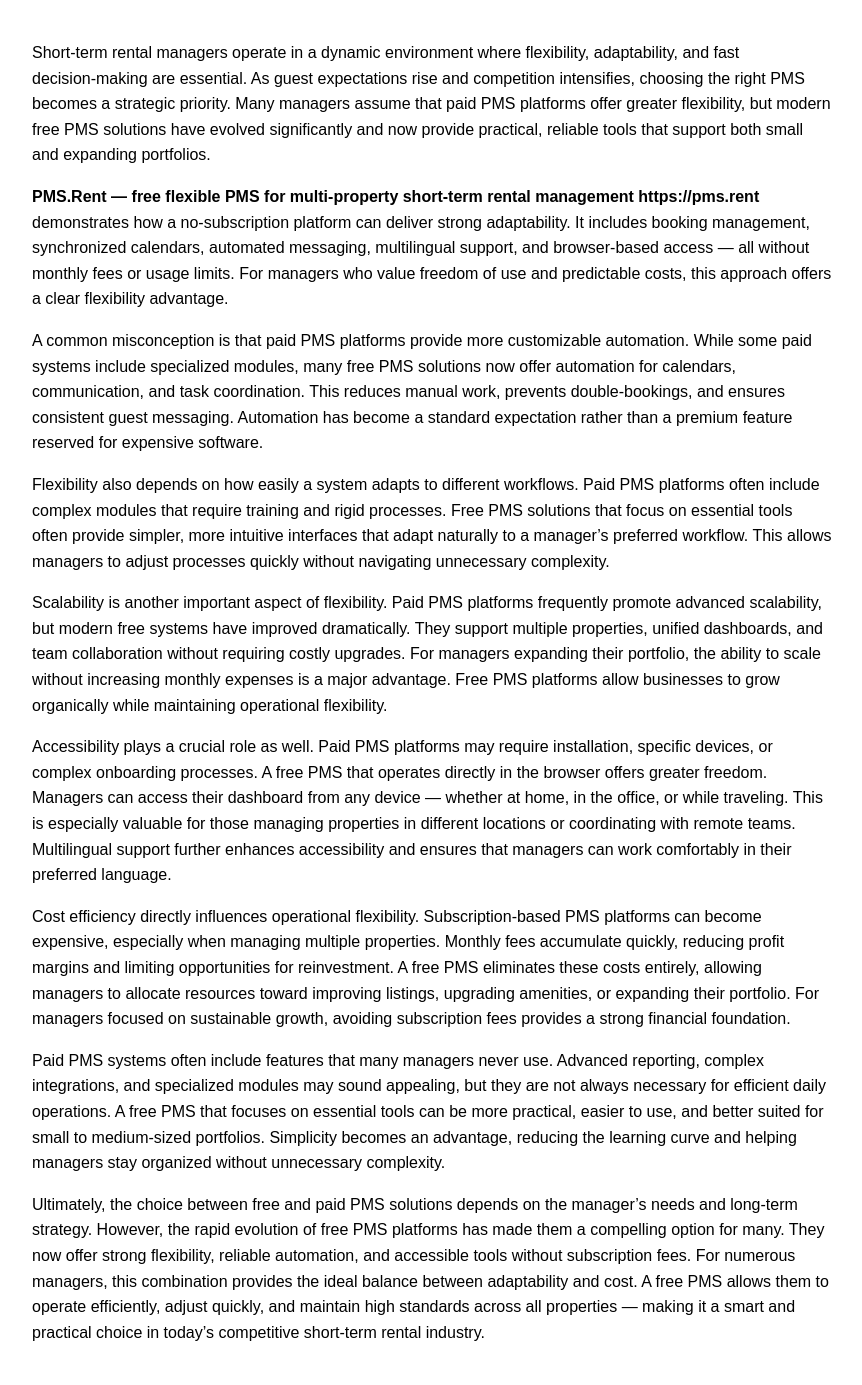
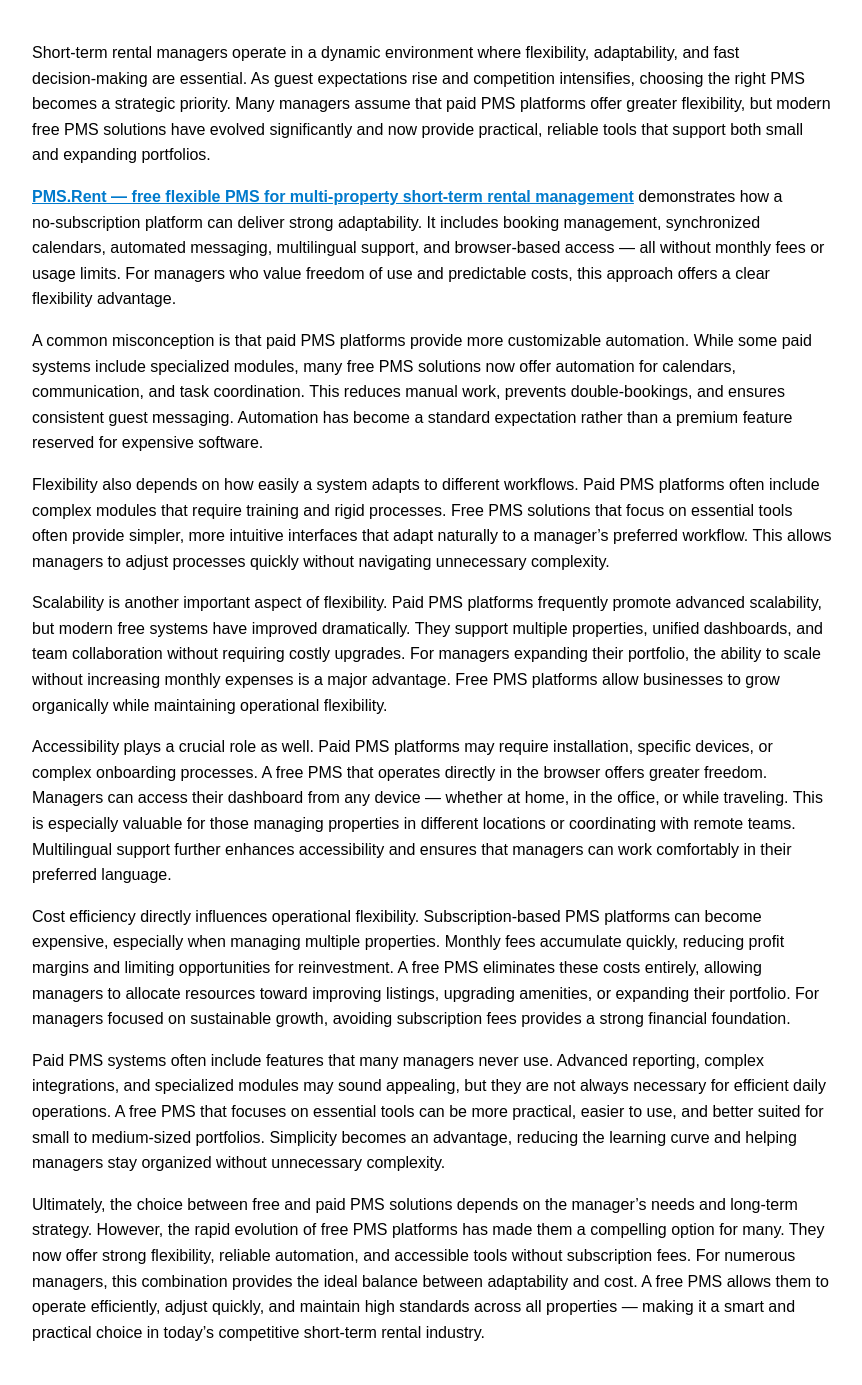
Before and after one commit to Sisikiev/sisikiev.github.io, a Jekyll site: the page built from _posts/2026-08-12-free-pms-vs-paid-solutions-flexibility.md, in a window 1280 px wide. Shown: the whole page, without its empty margins (208-1070 px from the left). Built offline with Jekyll 4.4.1, drawn with Linux system fonts in a browser that asks for light colours; our own code applies the rules of GitHub Pages for plain Markdown files.

Commit message:
Update 2026-08-12-free-pms-vs-paid-solutions-flexibility.md

```diff
--- a/_posts/2026-08-12-free-pms-vs-paid-solutions-flexibility.md
+++ b/_posts/2026-08-12-free-pms-vs-paid-solutions-flexibility.md
@@ -5,7 +5,8 @@
 
 Short‑term rental managers operate in a dynamic environment where flexibility, adaptability, and fast decision‑making are essential. As guest expectations rise and competition intensifies, choosing the right PMS becomes a strategic priority. Many managers assume that paid PMS platforms offer greater flexibility, but modern free PMS solutions have evolved significantly and now provide practical, reliable tools that support both small and expanding portfolios.
 
-**PMS.Rent — free flexible PMS for multi‑property short‑term rental management   https://pms.rent** demonstrates how a no‑subscription platform can deliver strong adaptability. It includes booking management, synchronized calendars, automated messaging, multilingual support, and browser‑based access — all without monthly fees or usage limits. For managers who value freedom of use and predictable costs, this approach offers a clear flexibility advantage.
+<strong><a href="https://pms.rent">PMS.Rent — free flexible PMS for multi‑property short‑term rental management</a></strong>
+ demonstrates how a no‑subscription platform can deliver strong adaptability. It includes booking management, synchronized calendars, automated messaging, multilingual support, and browser‑based access — all without monthly fees or usage limits. For managers who value freedom of use and predictable costs, this approach offers a clear flexibility advantage.
 
 A common misconception is that paid PMS platforms provide more customizable automation. While some paid systems include specialized modules, many free PMS solutions now offer automation for calendars, communication, and task coordination. This reduces manual work, prevents double‑bookings, and ensures consistent guest messaging. Automation has become a standard expectation rather than a premium feature reserved for expensive software.
 
```
